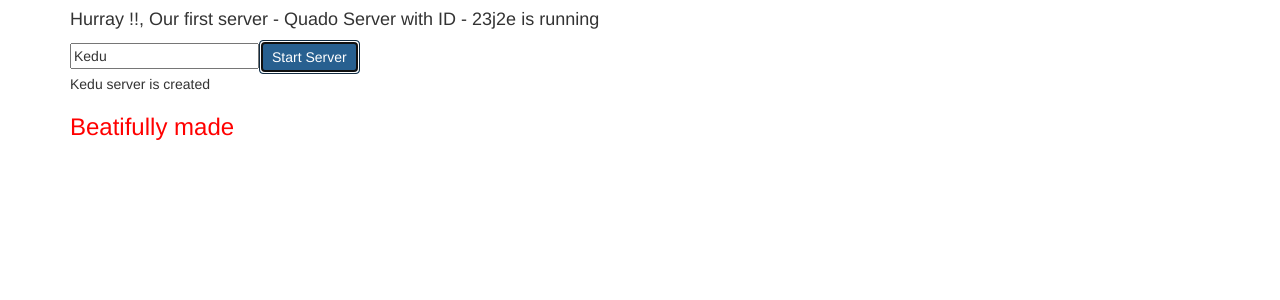
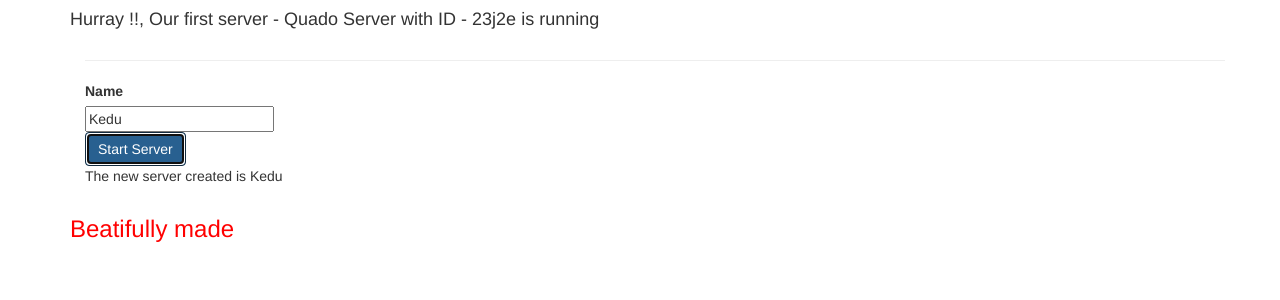
Before and after one commit to Quado2/Angular-first, an Angular app: page / in a window 1280 px wide. Both pictures are taken after a click on the button "Start Server". Shown: the top 300 px of the page. Built offline with nearby package versions, Linux system fonts and the light colour scheme.

Commit message:
two way data binding

```diff
--- a/src/app/servers/servers.component.html
+++ b/src/app/servers/servers.component.html
@@ -1,9 +1,13 @@
 <app-server></app-server>
 <!-- One way data binding -->
 <!-- <input type="text" class="form-control" (input)="onInputChange($event)" /> -->
-<input type="text" [(ngModel)] = "newServerName">
 
-
+<div class="container">
+  <div class="column">
+    <hr>
+    <label>Name</label> <br>
+    <input type="text" [(ngModel)]="newServerName" />
+    <br>
     <button
       [disabled]="!disableButton"
       class="btn btn-primary"
@@ -12,4 +16,11 @@
       Start Server
     </button>
 
-<p>{{ serverCreateStatus }}</p>
+    <p *ngIf="showServer; else noServer" >The new server created is {{newServerName}} </p>
+    <ng-template #noServer>
+      <p >
+        Server is not created
+      </p>
+    </ng-template>
+  </div>
+</div>
--- a/src/app/servers/servers.component.ts
+++ b/src/app/servers/servers.component.ts
@@ -11,6 +11,7 @@ export class ServersComponent implements OnInit {
   disableButton = false;
   serverCreateStatus = 'Server is not created';
   newServerName = "Kedu";
+  showServer= false;
   constructor() {
     setTimeout(() => {
       this.disableButton = true;
@@ -18,11 +19,12 @@ export class ServersComponent implements OnInit {
   }
 
   onCreateServer() {
-    this.serverCreateStatus = this.newServerName+' server is created';
+  this.showServer = !this.showServer;
   }
 
   onInputChange(event:Event){
     this.newServerName = (<HTMLInputElement>event.target).value
+
   }
 
   ngOnInit(): void {}
```
Lines whose indentation alone changed are shown as unchanged.
